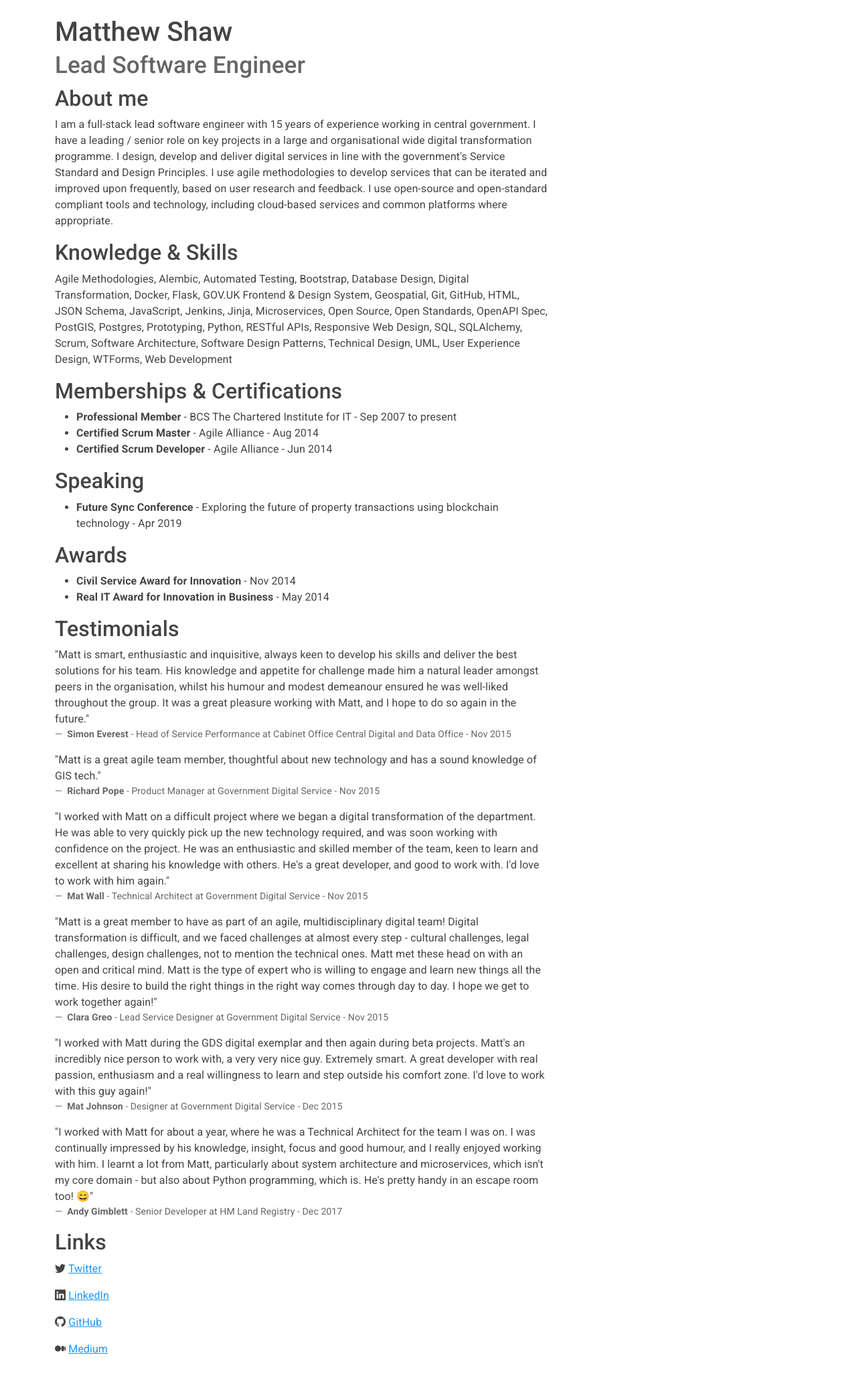
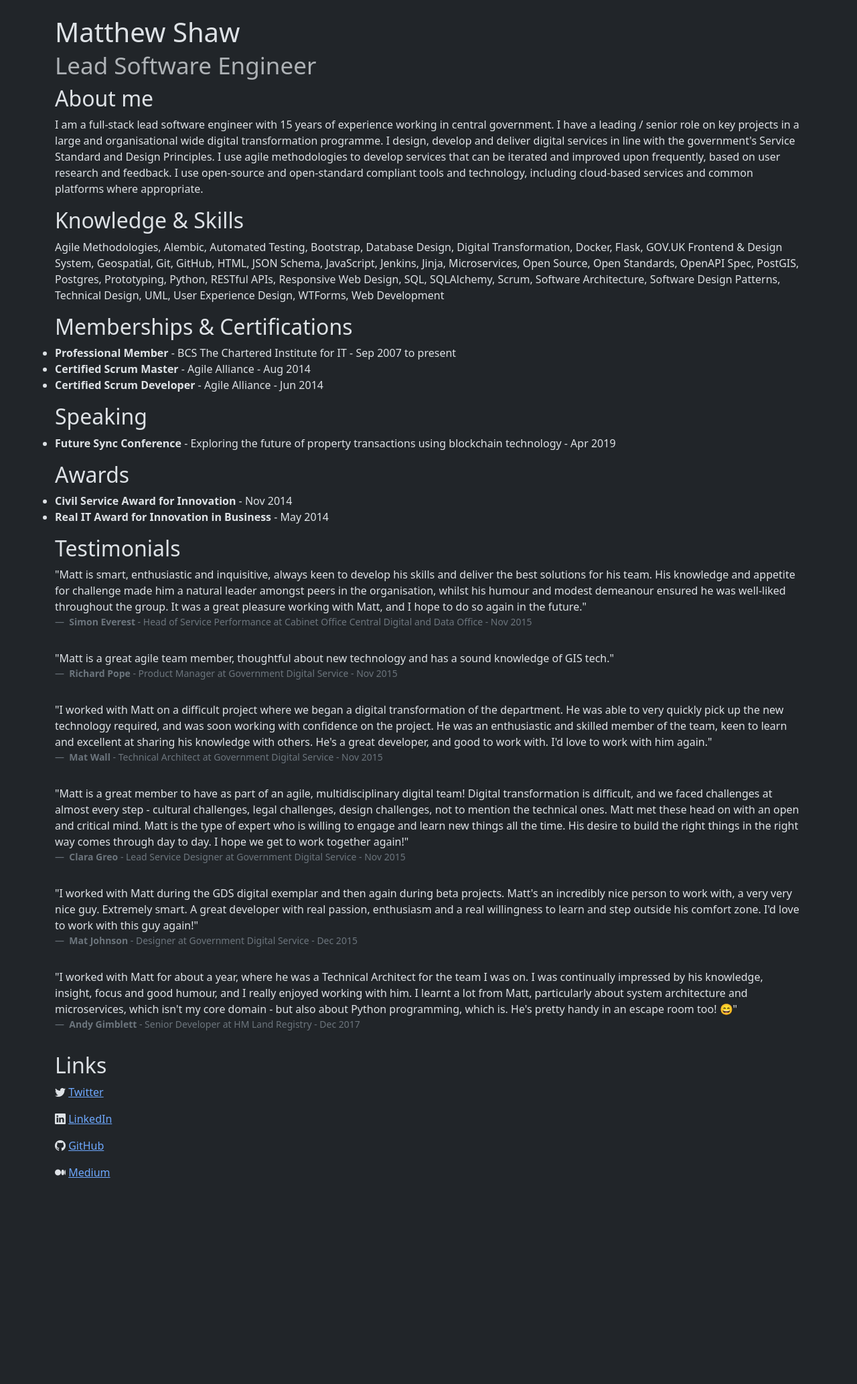
Before and after one commit to matthew-shaw/new-site, a Jekyll site: the page built from index.html, in a window 1280 px wide. Shown: the whole page at 67% size. Built offline with Jekyll 4.4.1, drawn with Linux system fonts in a browser that asks for light colours; nearby versions of some CDN libraries; after the commit the page ends 1803 px from its top, so only the background shows below that.

Commit message:
upgrade bootstrap, use dark theme

```diff
--- a/_layouts/default.html
+++ b/_layouts/default.html
@@ -1,23 +1,22 @@
 <!doctype html>
-<html lang="en">
+<html lang="en" data-bs-theme="dark">
   <head>
     <meta charset="utf-8">
     <meta name="viewport" content="width=device-width, initial-scale=1">
     <meta name="description" content="{{ site.description }}">
     <meta name="author" content="{{ site.author }}">
     <title>{% if page.title %}{{ site.title }} - {{ page.title }}{% else %}{{ site.title }}{% endif %}</title>
-    <link rel="stylesheet" href="https://cdn.jsdelivr.net/npm/bootswatch@5.2.0/dist/materia/bootstrap.min.css" integrity="sha256-wWDRf6ysy/5v4ynev3XiGGD6sylEDcQS2btLpa36hEk=" crossorigin="anonymous">
-    <link rel="stylesheet" href="https://cdn.jsdelivr.net/npm/bootstrap-icons@1.9.1/font/bootstrap-icons.css">
+    <link rel="stylesheet" href="https://cdn.jsdelivr.net/npm/bootstrap@5.3.0-alpha1/dist/css/bootstrap.min.css" integrity="sha256-ky6hUQiSiZG88MCkZBX8ZS3l/8AVjDUgU1e5DGXus4Y=" crossorigin="anonymous">
+    <link rel="stylesheet" href="https://cdn.jsdelivr.net/npm/bootstrap-icons@1.10.3/font/bootstrap-icons.css">
   </head>
   <body>
     <main>
       <div class="container my-4">
         <div class="row">
-          <div class="col-md-8">
-            {{ content }}
-          </div>
+          {{ content }}
         </div>
       </div>
     </main>
+    <script src="https://cdn.jsdelivr.net/npm/bootstrap@5.3.0-alpha1/dist/js/bootstrap.bundle.min.js" integrity="sha256-Bh8LHqeebiyiT0YD5V0+kJ90cboLJ5zbbepAVUEGxqI=" crossorigin="anonymous"></script>
   </body>
 </html>
```
